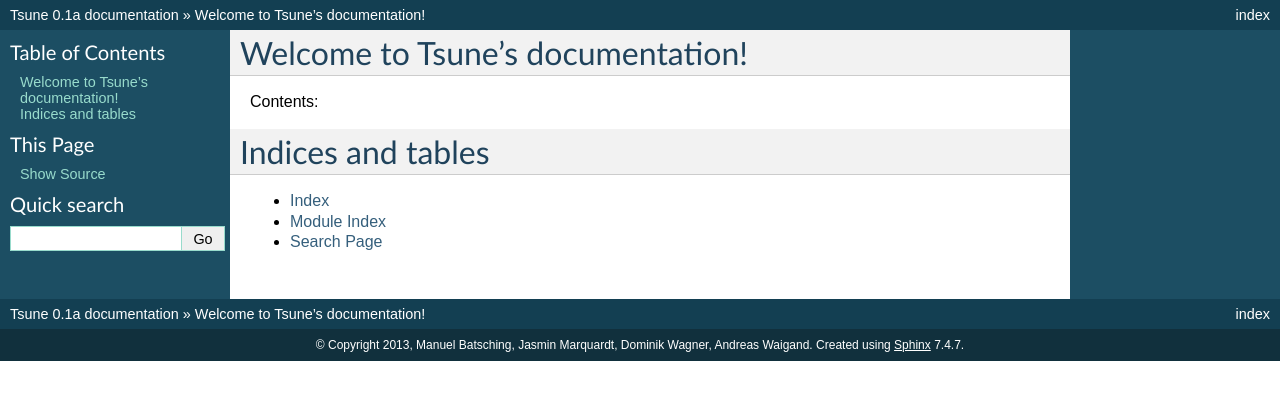
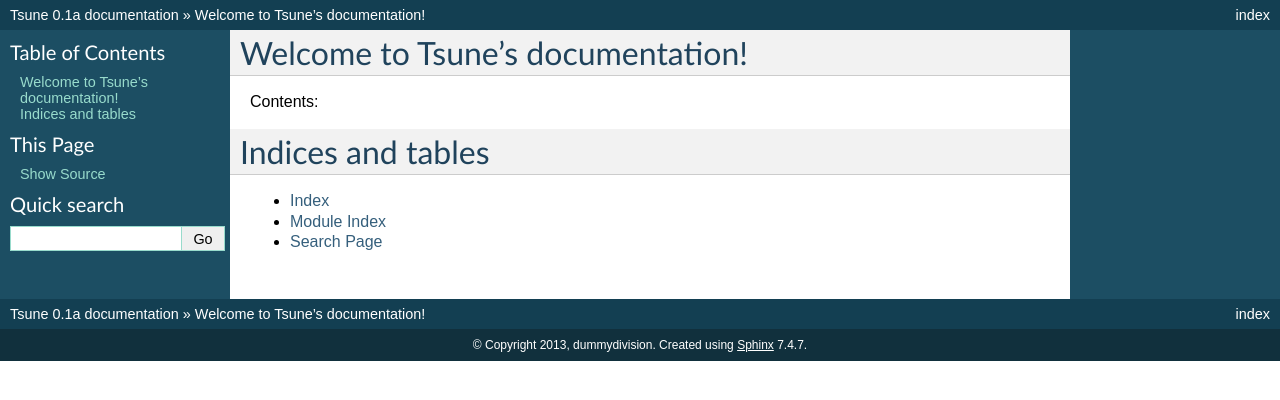
Before and after one commit to DummyDivision/Tsune, a Sphinx documentation site: the page built from docs/index.rst, in a window 1280 px wide. Shown: the top 400 px of the page. Built offline with Sphinx 7.4.7, drawn with Linux system fonts in a browser that asks for light colours; formulas are drawn with MathJax 3.

Commit message:
Replace author string

```diff
--- a/docs/conf.py
+++ b/docs/conf.py
@@ -41,7 +41,7 @@
 
 # General information about the project.
 project = u'Tsune'
-copyright = u'2013, Manuel Batsching, Jasmin Marquardt, Dominik Wagner, Andreas Waigand'
+copyright = u'2013, dummydivision'
 
 # The version info for the project you're documenting, acts as replacement for
 # |version| and |release|, also used in various other places throughout the
@@ -184,7 +184,7 @@
 # (source start file, target name, title, author, documentclass [howto/manual]).
 latex_documents = [
   ('index', 'Tsune.tex', u'Tsune Documentation',
-   u'Manuel Batsching, Jasmin Marquardt, Dominik Wagner, Andreas Waigand', 'manual'),
+   u'dummydivision', 'manual'),
 ]
 
 # The name of an image file (relative to this directory) to place at the top of
@@ -214,7 +214,7 @@
 # (source start file, name, description, authors, manual section).
 man_pages = [
     ('index', 'tsune', u'Tsune Documentation',
-     [u'Manuel Batsching, Jasmin Marquardt, Dominik Wagner, Andreas Waigand'], 1)
+     [u'dummydivision'], 1)
 ]
 
 # If true, show URL addresses after external links.
@@ -228,7 +228,7 @@
 #  dir menu entry, description, category)
 texinfo_documents = [
   ('index', 'Tsune', u'Tsune Documentation',
-   u'Manuel Batsching, Jasmin Marquardt, Dominik Wagner, Andreas Waigand', 'Tsune', 'One line description of project.',
+   u'dummydivision', 'Tsune', 'One line description of project.',
    'Miscellaneous'),
 ]
 
```
